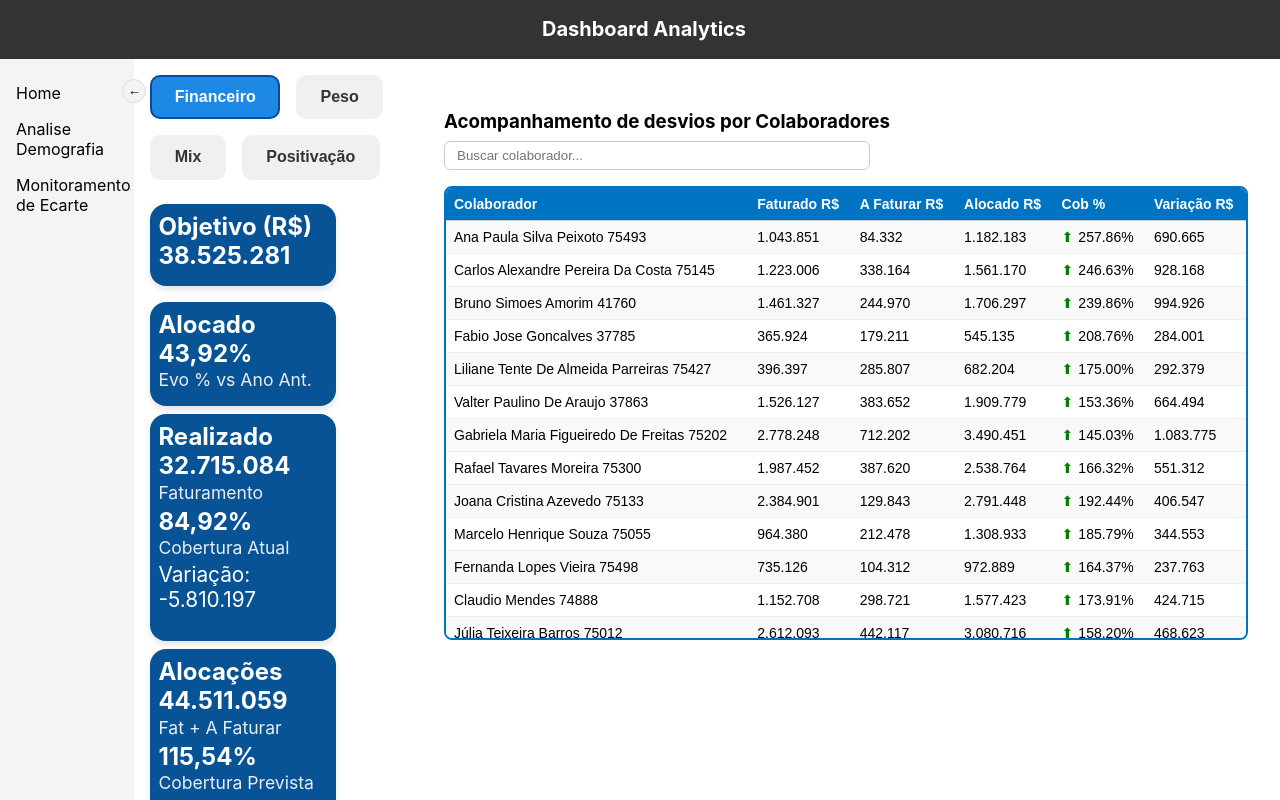
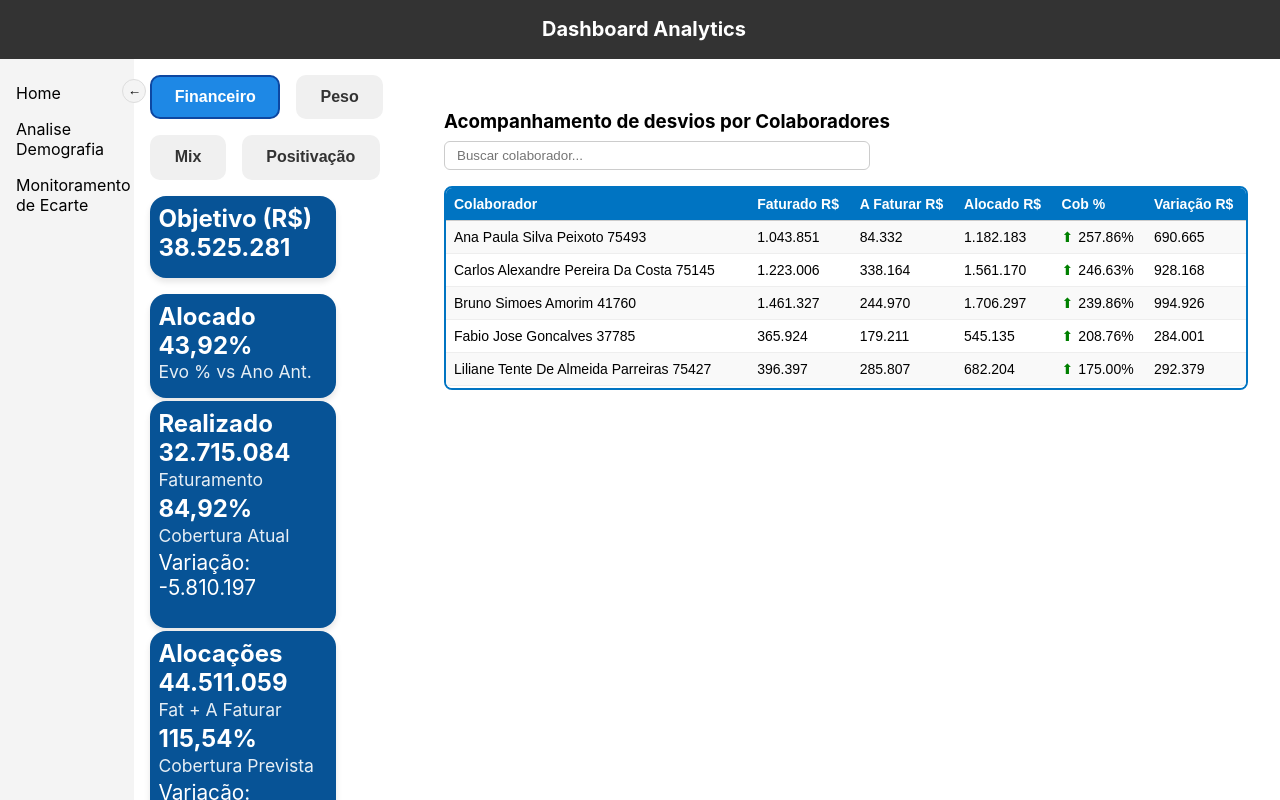
Before and after one commit to klevessond/estudo, a React (Create React App) app in the folder frontend/: page / in a window 1280 px wide. Shown: the top 800 px of the page. Built offline with nearby package versions, Linux system fonts and the light colour scheme; sample sign-in values are in the browser's storage.

Commit message:
ajuste de espaços

```diff
--- a/frontend/src/components/metricard/IndicativosDeVenda.css
+++ b/frontend/src/components/metricard/IndicativosDeVenda.css
@@ -27,10 +27,10 @@
   .indicativos-container {
     display: flex;
     flex-wrap: wrap;
-    gap: 0.5rem;
+    gap: 0.2rem;
     justify-content: flex-start; /* <- alinhamento à esquerda */
     align-items: flex-start;
-    padding-top: 0.5rem;
+    padding-top: 0.0rem;
   }
 
   .indicativo-stack {
@@ -114,3 +114,12 @@
     gap: 0.1rem; /* ajuste fino da distância entre valor e subtítulo */
     margin-bottom: 0.25rem; /* se quiser um espaçamento entre os grupos */
   }
+
+  /* Debug visual para identificar espaçamentos
+.indicativos-wrapper,
+.indicativos-container,
+.indicativos-tabela {
+  border: 1px solid red;
+  margin: 0;
+  padding: 0;
+}*/
--- a/frontend/src/components/metricard/IndicativosTabelaVendedor.jsx
+++ b/frontend/src/components/metricard/IndicativosTabelaVendedor.jsx
@@ -203,7 +203,7 @@ const table = useReactTable({
       getSortedRowModel: getSortedRowModel(),
     });
   return (
-    <div style={{ overflowX: 'auto', padding: '1rem' }}>
+    <div className="indicativos-tabela" style={{ overflowX: 'auto', padding: '1rem' }}>
       <h3 style={{ fontWeight: 'bold', marginBottom: '0.5rem' }}>
         Acompanhamento de desvios por Colaboradores
       </h3>
@@ -223,7 +223,7 @@ const table = useReactTable({
           />
       <div
         style={{
-          maxHeight: '450px',         // Altura máxima (~10 linhas)
+          maxHeight: '200px',         // Altura máxima (~10 linhas)
           overflowY: 'auto',
           border: '2px solid #0074c2', // Borda azul ao redor
           borderRadius: '8px',
@@ -286,6 +286,7 @@ const table = useReactTable({
         </table>
       </div>
     </div>
+
   );
 };
 
--- a/frontend/src/components/pages/Dashborad/Dashboard.jsx
+++ b/frontend/src/components/pages/Dashborad/Dashboard.jsx
@@ -16,7 +16,7 @@ import './Dashboard.css';
 const Dashboard = () => {
     return (
         <div>
-            <div style={{ display: 'flex', flexDirection: 'row', gap: '2rem' }}>
+            <div style={{ display: 'flex', flexDirection: 'row', gap: '0.5rem' }}>
                             <div><IndicativosDeVenda /></div>
                             <div><IndicativosTabelaVendedor /></div>
                 </div>
```
